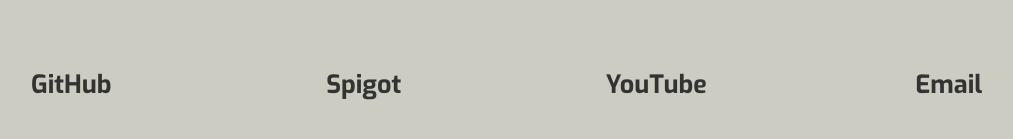
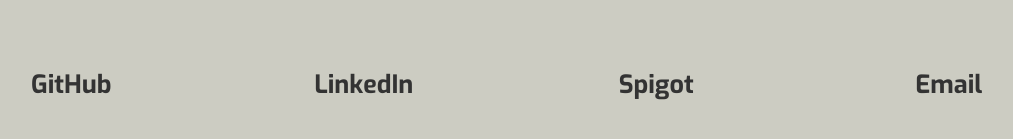
Before and after one commit to NyarukoDev/NyarukoDev.github.io, a plain HTML site: page index.html in a window 1280 px wide. Shown: the part 493-632 px from the top of the page, without its empty margins (130-1143 px from the left). Drawn offline with Linux system fonts and the light colour scheme.

Commit message:
Relevancy update

```diff
--- a/index.html
+++ b/index.html
@@ -17,8 +17,8 @@
 	<div class="container">
 		<div class="row buttons text-center">
 			<div class="col-xs-12 col-sm-3"><a href="https://github.com/NyarukoDev">GitHub</a></div>
+			<div class="col-xs-12 col-sm-3"><a href="https://www.linkedin.com/in/richiemorris/">LinkedIn</a></div>
 			<div class="col-xs-12 col-sm-3"><a href="https://www.spigotmc.org/members/nyaruko.22879/">Spigot</a></div>
-			<div class="col-xs-12 col-sm-3"><a href="https://www.youtube.com/channel/UCOFDwAkPvCCAVaE8AE1fGtA">YouTube</a></div>
 			<div class="col-xs-12 col-sm-3"><a href="mailto:me@nyaruko.io">Email</a></div>
 		</div>
 	</div>
```
